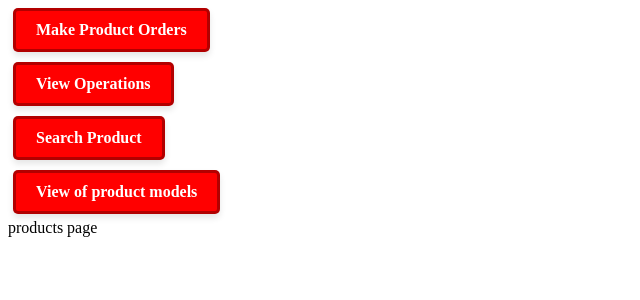
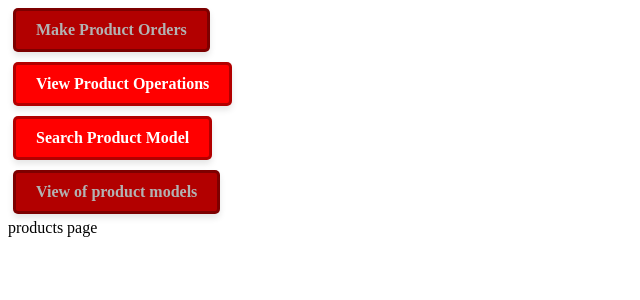
Before and after one commit to zzaizzai/fastapi-operations-management, a FastAPI app: page /products/index in a window 1280 px wide. Shown: the part 36-336 px from the top of the page, without its empty margins (0-640 px from the left). Run offline with FastAPI, Linux system fonts and the light colour scheme.

Commit message:
view porduct history

```diff
--- a/app/core/static/css/style.css
+++ b/app/core/static/css/style.css
@@ -165,3 +165,7 @@
     font-weight: bold;
     color: blue;
 }
+
+.button-disable{
+    filter: brightness(0.7);
+}
--- a/app/core/templates/main.html
+++ b/app/core/templates/main.html
@@ -14,7 +14,7 @@
 </div>
 
 <div>
-    <a href="{{ url_for('parts_index_page') }}" class="button mx-5">Parts</a>
+    <a href="{{ url_for('parts_index_page') }}" class="button button-blue button-disable  mx-5">Parts</a>
 </div>
 
 
--- a/app/products/endpoints.py
+++ b/app/products/endpoints.py
@@ -30,7 +30,7 @@ async def view_operations(request: Request, sort: str = 'asc', order: str = None
     ph.search_products_with_q()
     histories = ph.get_history_data()
     context['histories'] = histories
-    return templates.TemplateResponse("view_history.html", context)
+    return templates.TemplateResponse("view_product_history.html", context)
 
 @router.get("/api/operations")
 async def api_operations():
--- a/app/products/templates/index.html
+++ b/app/products/templates/index.html
@@ -3,21 +3,20 @@
 {% block content %}
 
 
-
 <div>
-    <a href="{{url_for('make_product_orders')}}" class="button button-red mx-5">Make Product Orders</a>
+    <a href="{{url_for('make_product_orders')}}" class="button button-red button-disable mx-5">Make Product Orders</a>
 </div>
 
 <div>
-    <a href="{{url_for('view_operations')}}" class="button button-red mx-5">View Operations</a>
+    <a href="{{url_for('view_operations')}}" class="button button-red mx-5">View Product Operations</a>
 </div>
 
 <div>
-    <a href="{{ url_for('search_products_model') }}" class="button button-red mx-5">Search Product</a>
+    <a href="{{ url_for('search_products_model') }}" class="button button-red mx-5">Search Product Model</a>
 </div>
 
 <div>
-    <a href="{{ url_for('api_get_all_products_model') }}" class="button button-red mx-5">View of product models</a>
+    <a href="{{ url_for('api_get_all_products_model') }}" class="button button-red button-disable  mx-5">View of product models</a>
 </div>
 
 products page
```
Also changed, not shown: app/products/model.py (+9 -6 lines), app/products/templates/view_product_history.html (renamed from app/products/templates/view_history.html).
